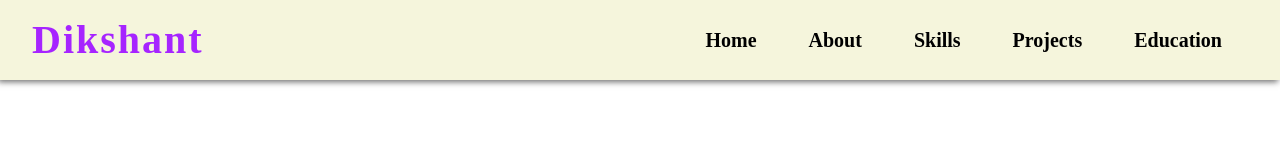
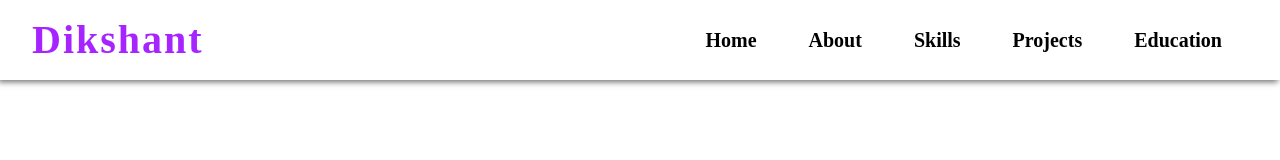
Before and after one commit to Dikshant1234567/DIKSHANT_PORTFOLIO, a React (Vite) app: page / in a window 1280 px wide. Shown: the top 160 px of the page. Built offline with nearby package versions, Linux system fonts and the light colour scheme; a web font is replaced by a local one.

Commit message:
Finsihed

```diff
--- a/src/styles/header.css
+++ b/src/styles/header.css
@@ -6,7 +6,7 @@
   align-items: center;
   justify-content: space-between;
   line-height: 1rem;
-  background-color: beige;
+  background-color: white;
   position: fixed;
   top: 0;
   left: 0;
```
